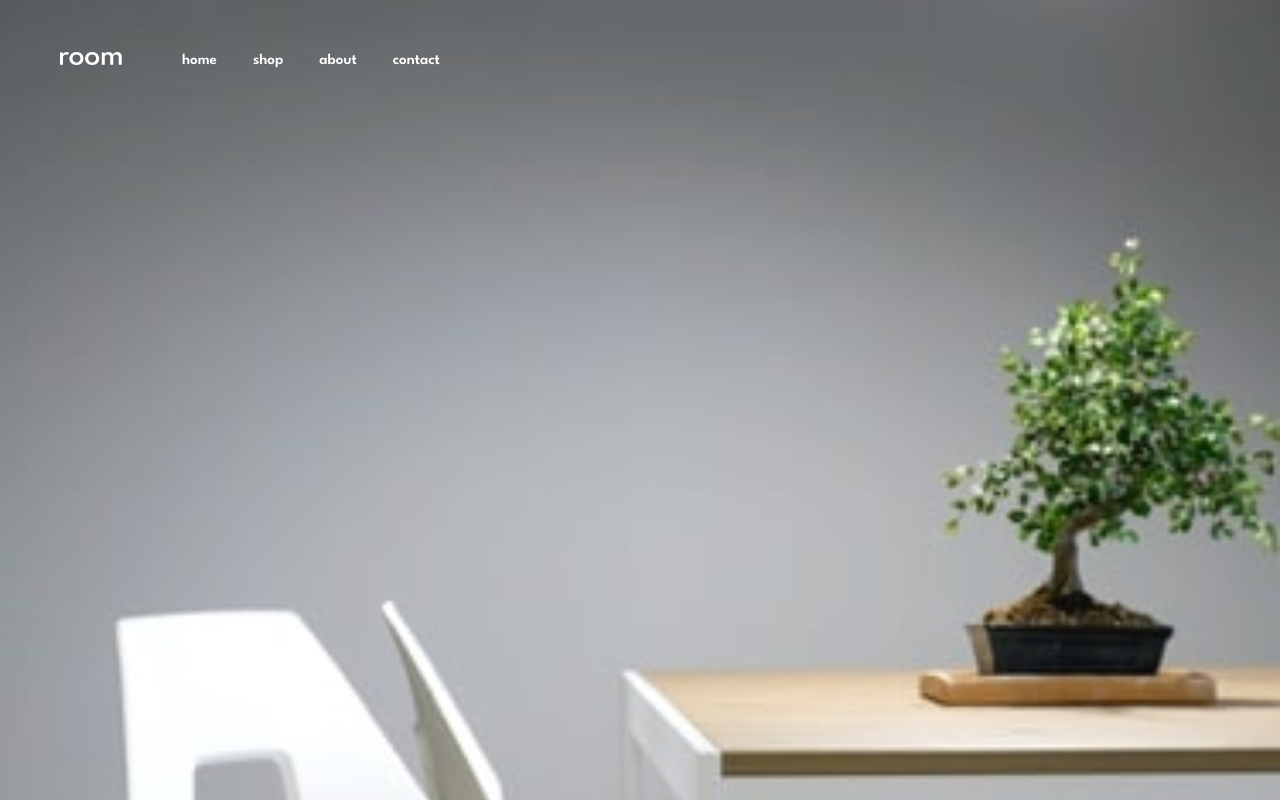
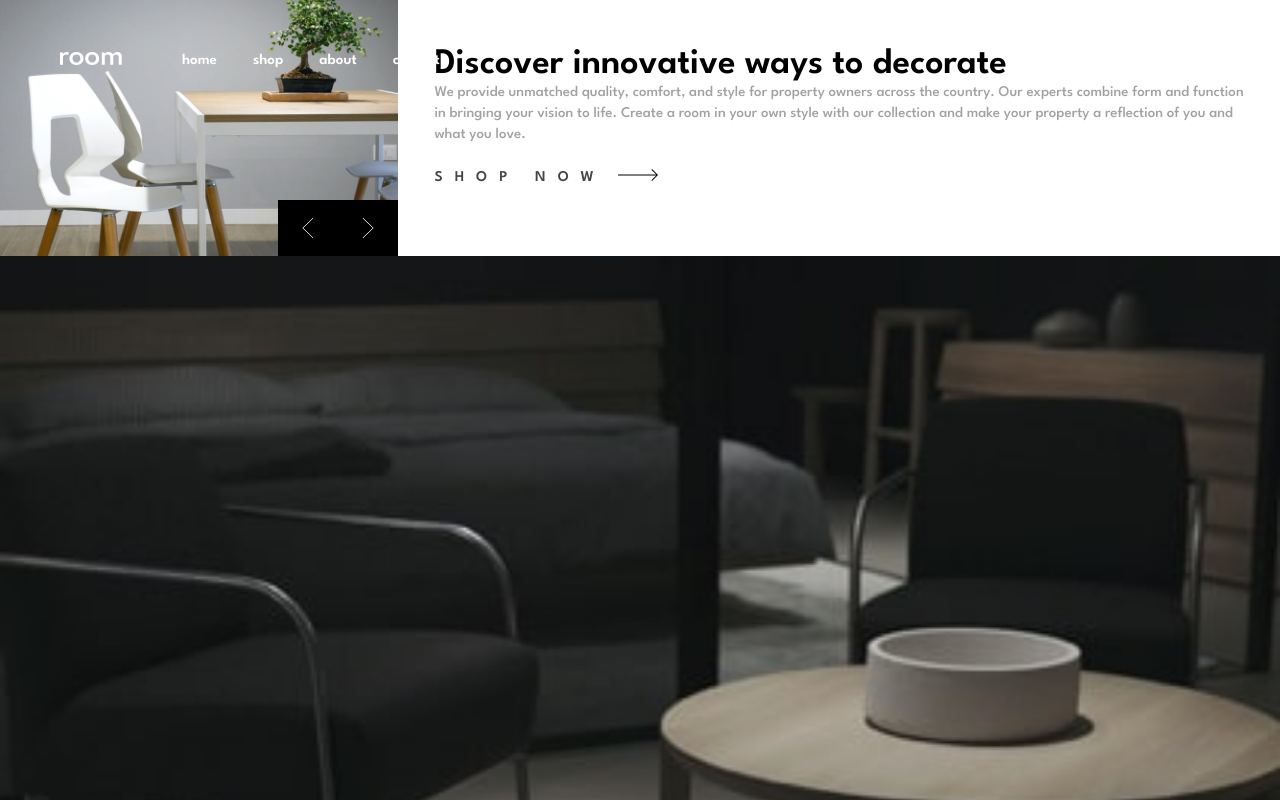
Before and after one commit to kaseyvee/room-homepage, a React (Vite) app: page / in a window 1280 px wide. Shown: the top 800 px of the page. Built offline with nearby package versions, Linux system fonts and the light colour scheme.

Commit message:
Put hero info into object and implement interactive arrow functionality

```diff
--- a/src/components/Homepage/Hero.jsx
+++ b/src/components/Homepage/Hero.jsx
@@ -1,10 +1,53 @@
+import { useEffect } from "react";
+import { useState } from "react";
+import heroItems from "../../helpers/heroItems";
+
 function Hero() {
+  const [heroItem, setHeroItem] = useState(0);
+  const [isDesktop, setIsDesktop] = useState(false);
+
+  useEffect(() => {
+    handleCheckIfDesktop();
+  }, [])
+
+  // setInterval(() => {
+  //   return handleRotateItems("next");
+  // }, 5000);
+
+  function handleRotateItems(action) {
+    if (action === "next") {
+      if (heroItem === 2) {
+        return setHeroItem(0);
+      }
+
+      return setHeroItem(heroItem + 1);
+    }
+
+    if (action === "prev") {
+      if (heroItem === 0) {
+        return setHeroItem(2);
+      }
+
+      return setHeroItem(heroItem - 1);
+    }
+  }
+
+  function handleCheckIfDesktop() {
+    if (window.innerWidth < 595) {
+      return setIsDesktop(false);
+    }
+
+    return setIsDesktop(true);
+  }
+
+  addEventListener("resize", handleCheckIfDesktop);
+
   return (
     <div className="hero">
 
       <div className="hero_image-container">
         <img
-          src="mobile-image-hero-1.jpg"
+          src={`${isDesktop ? "desktop" : "mobile"}-image-hero-${heroItem + 1}.jpg`}
           alt="chair assortment"
           className="hero_image-container_image"
         />
@@ -14,22 +57,24 @@ function Hero() {
             src="icon-angle-left.svg"
             alt="see previous image"
             className="hero_image-container_arrow-buttons_left"
+            onClick={() => handleRotateItems("prev")}
             />
           <img
             src="icon-angle-right.svg"
             alt="see next image"
             className="hero_image-container_arrow-buttons_right"
+            onClick={() => handleRotateItems("next")}
           />
         </div>
       </div>
 
       <div className="hero_content">
         <h1 className="hero_content_header">
-          Discover innovative ways to decorate
+          {heroItems[heroItem].header}
         </h1>
 
         <p className="hero_content_description">
-          We provide unmatched quality, comfort, and style for property owners across the country. Our experts combine form and function in bringing your vision to life. Create a room in your own style with our collection and make your property a reflection of you and what you love.
+          {heroItems[heroItem].description}
         </p>
 
         <button className="hero_content_button">
--- /dev/null
+++ b/src/helpers/heroItems.jsx
@@ -0,0 +1,16 @@
+const heroItems = [
+  {
+    header: "Discover innovative ways to decorate",
+    description: "We provide unmatched quality, comfort, and style for property owners across the country. Our experts combine form and function in bringing your vision to life. Create a room in your own style with our collection and make your property a reflection of you and what you love."
+  },
+  {
+    header: "We are available all across the globe",
+    description: "With stores all over the world, it's easy for you to find furniture for your home or place of business. Locally, we’re in most major cities throughout the country. Find the branch nearest you using our store locator. Any questions? Don't hesitate to contact us today."
+  },
+  {
+    header: "Manufactured with the best materials",
+    description: "Our modern furniture store provide a high level of quality. Our company has invested in advanced technology to ensure that every product is made as perfect and as consistent as possible. With three decades of experience in this industry, we understand what customers want for their home and office."
+  }
+];
+
+export default heroItems;
--- a/src/styles/components/homepage/_hero.scss
+++ b/src/styles/components/homepage/_hero.scss
@@ -66,3 +66,19 @@
     }
   }
 }
+
+@media (min-width: 595px) {
+  .hero {
+    height: auto;
+    flex-direction: row;
+
+    &_image-container {
+
+      &_image {
+        height: 100%;
+        // width: fit-content;
+        // object-fit: none;
+      }
+    }
+  }
+}
```
